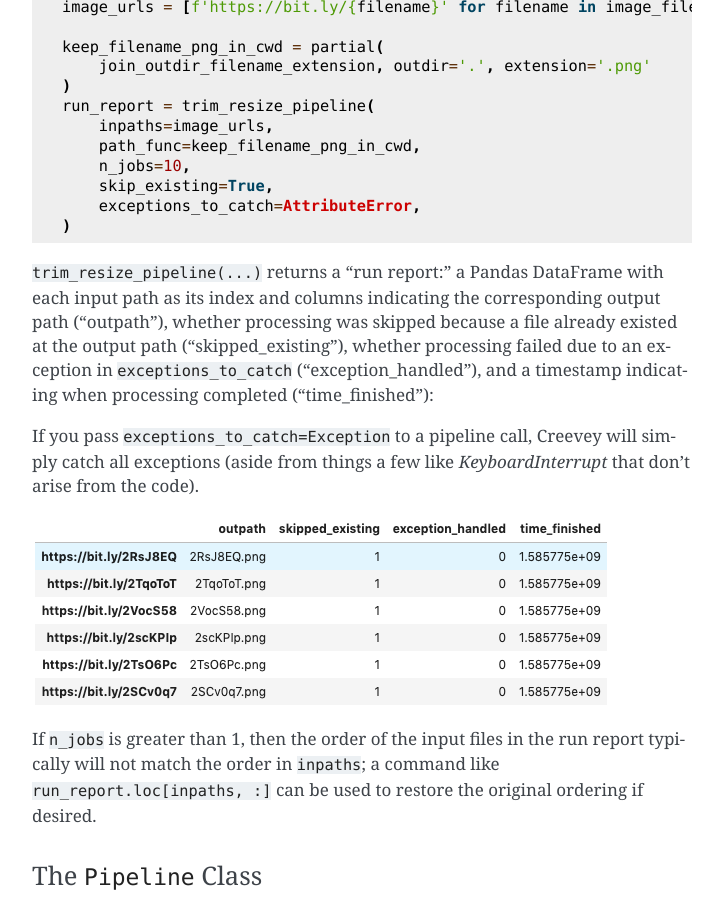
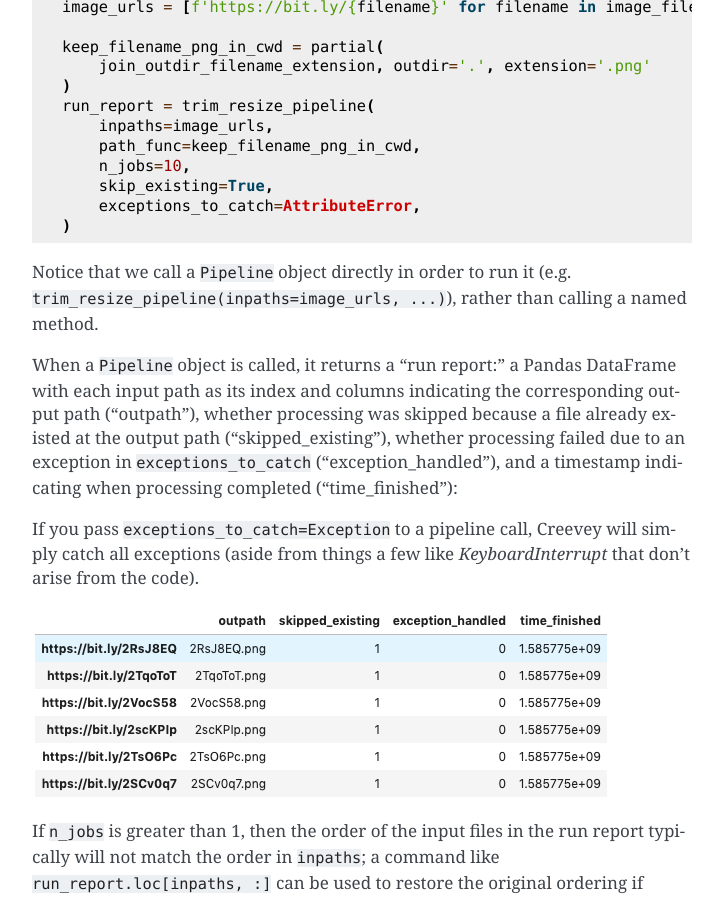
Before and after one commit to ShopRunner/wildebeest, a Sphinx documentation site: the page built from docs/quickstart.rst, in a window 1280 px wide and 900 px high, scrolled down 774 px. Shown: the whole window, without its empty margins (388-1111 px from the left). Built offline with Sphinx 7.4.7, drawn with Linux system fonts in a browser that asks for light colours.

Commit message:
Note that we call pipelines directly

```diff
--- a/docs/quickstart.rst
+++ b/docs/quickstart.rst
@@ -42,7 +42,9 @@ For instance, the following code takes a list of image URLs and for each one dow
        exceptions_to_catch=AttributeError,
    )
 
-``trim_resize_pipeline(...)`` returns a "run report:" a Pandas DataFrame with each input path as its index and columns indicating the corresponding output path ("outpath"), whether processing was skipped because a file already existed at the output path ("skipped_existing"), whether processing failed due to an exception in ``exceptions_to_catch`` ("exception_handled"), and a timestamp indicating when processing completed ("time_finished"):
+Notice that we call a ``Pipeline`` object directly in order to run it (e.g. ``trim_resize_pipeline(inpaths=image_urls, ...)``), rather than calling a named method.
+
+When a ``Pipeline`` object is called, it returns a "run report:" a Pandas DataFrame with each input path as its index and columns indicating the corresponding output path ("outpath"), whether processing was skipped because a file already existed at the output path ("skipped_existing"), whether processing failed due to an exception in ``exceptions_to_catch`` ("exception_handled"), and a timestamp indicating when processing completed ("time_finished"):
 
 If you pass ``exceptions_to_catch=Exception`` to a pipeline call, Creevey will simply catch all exceptions (aside from things a few like `KeyboardInterrupt` that don't arise from the code).
 
```
